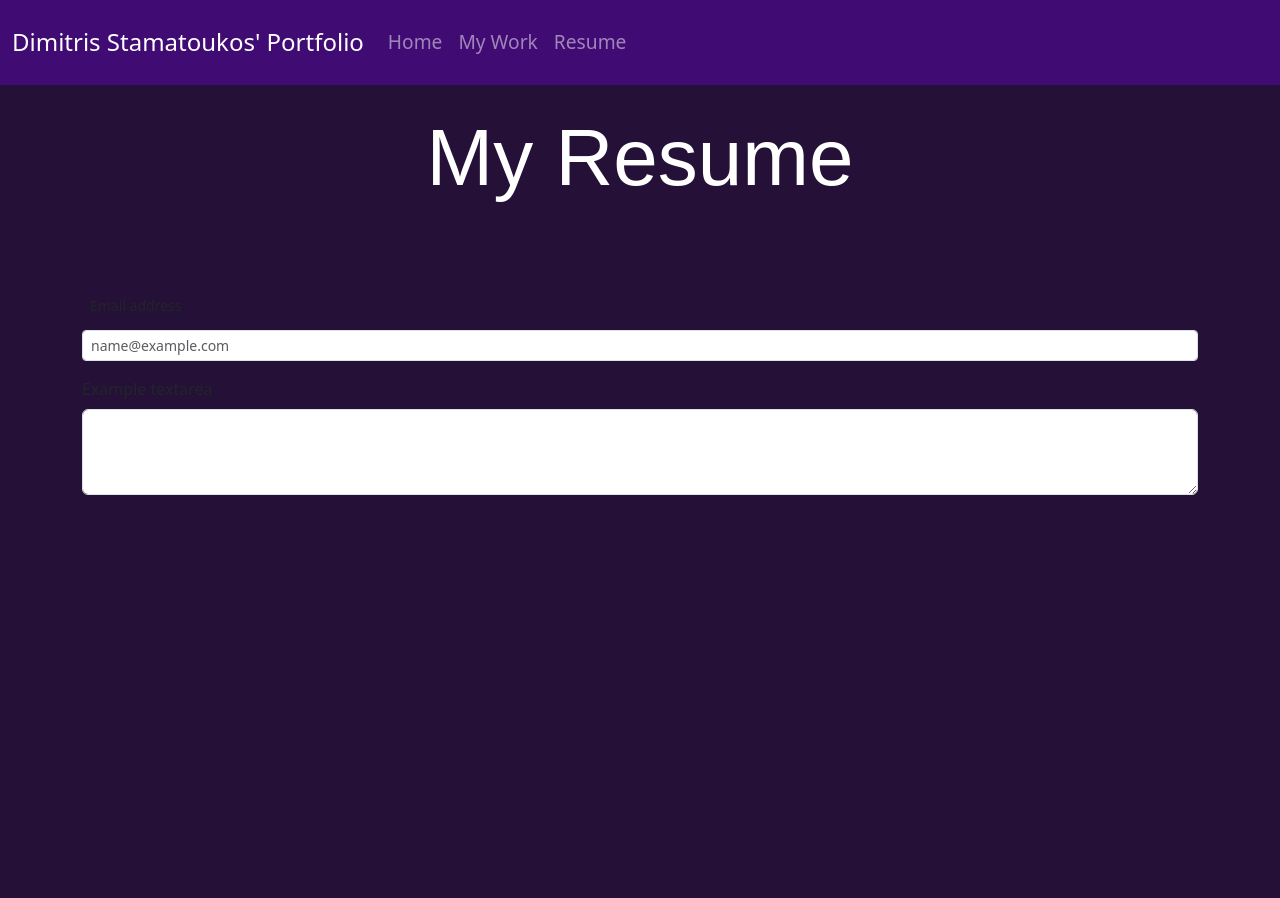
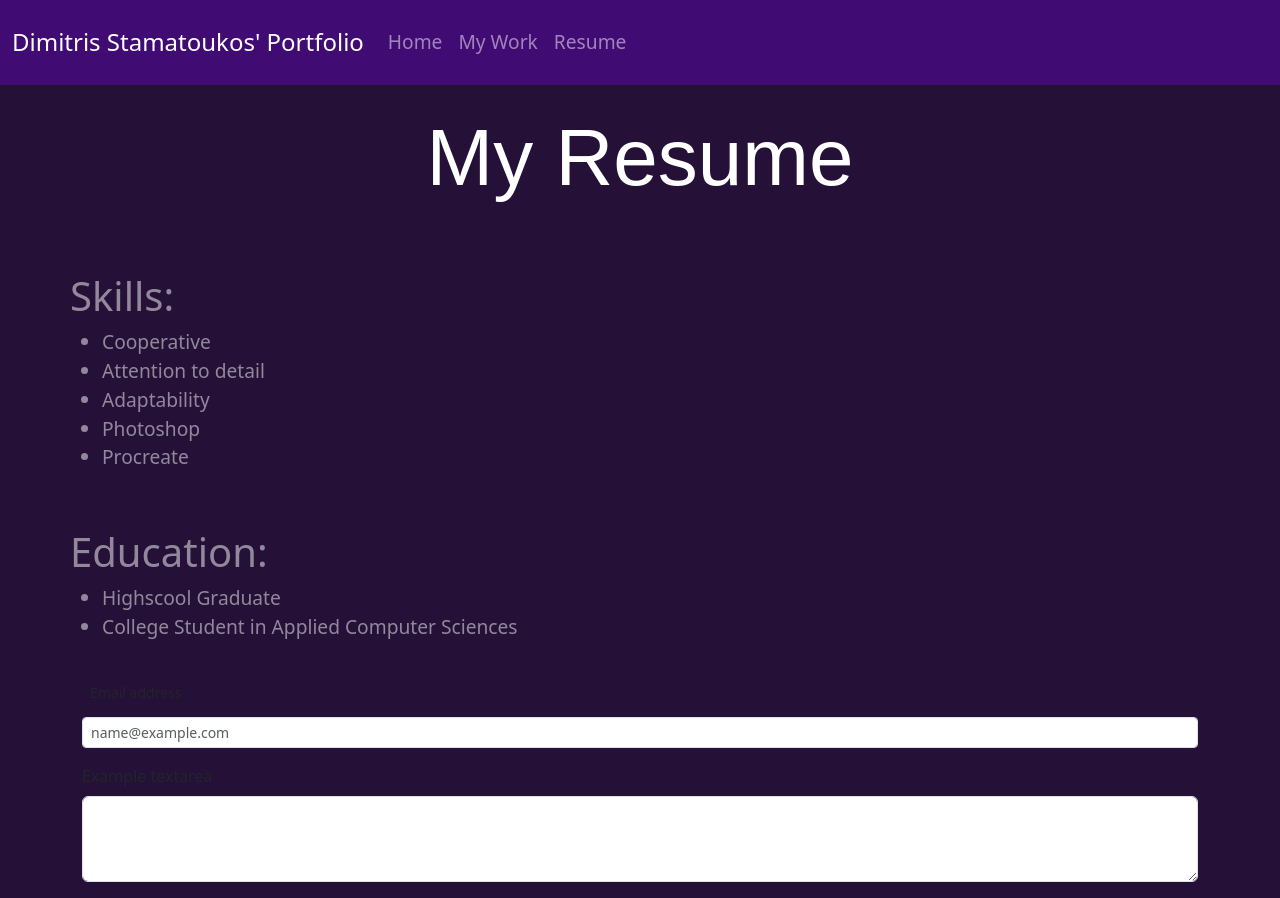
Before and after one commit to dimitrisstam/dimitrisstam.github.io, a plain HTML site: page contact.html in a window 1280 px wide. Before the commit the page ends 800 px from the top, so only its background shows below. Drawn offline with nearby package versions, Linux system fonts and the light colour scheme.

Commit message:
portfolio

```diff
--- a/contact.html
+++ b/contact.html
@@ -26,8 +26,22 @@
     <div class="container-lg">
         <h1 class="display-1 text-white">My Resume</h1>
     </div>
-    <div class="container-lg">
-
+    <div class="container-sm text-white-50">
+      <h1>Skills:</h1>
+      <ul>
+        <li>Cooperative</li>
+        <li>Attention to detail</li>
+        <li>Adaptability</li>
+        <li>Photoshop</li>
+        <li>Procreate</li>
+      </ul>
+    </div>
+    <div class="container-sm text-white-50">
+      <h1>Education:</h1>
+      <ul>
+        <li>Highscool Graduate</li>
+        <li>College Student in Applied Computer Sciences</li>
+      </ul>
     </div>
     <div class="container-sm">
       <div class="mb-3">
```
Also changed, not shown: index.html (renamed from home.html).
